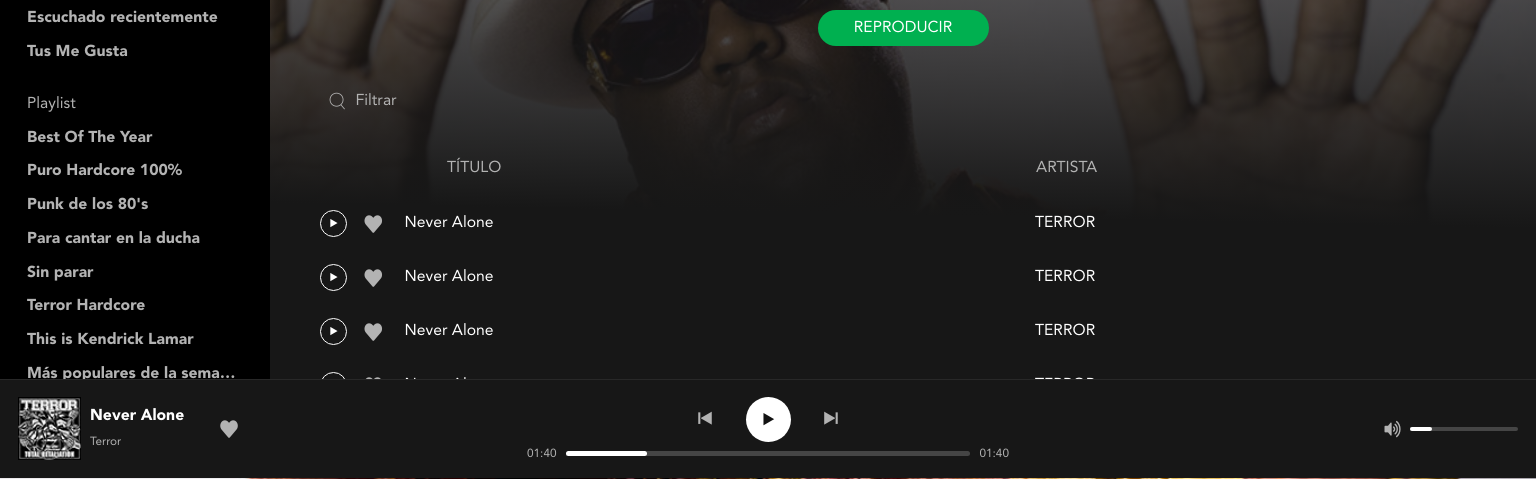
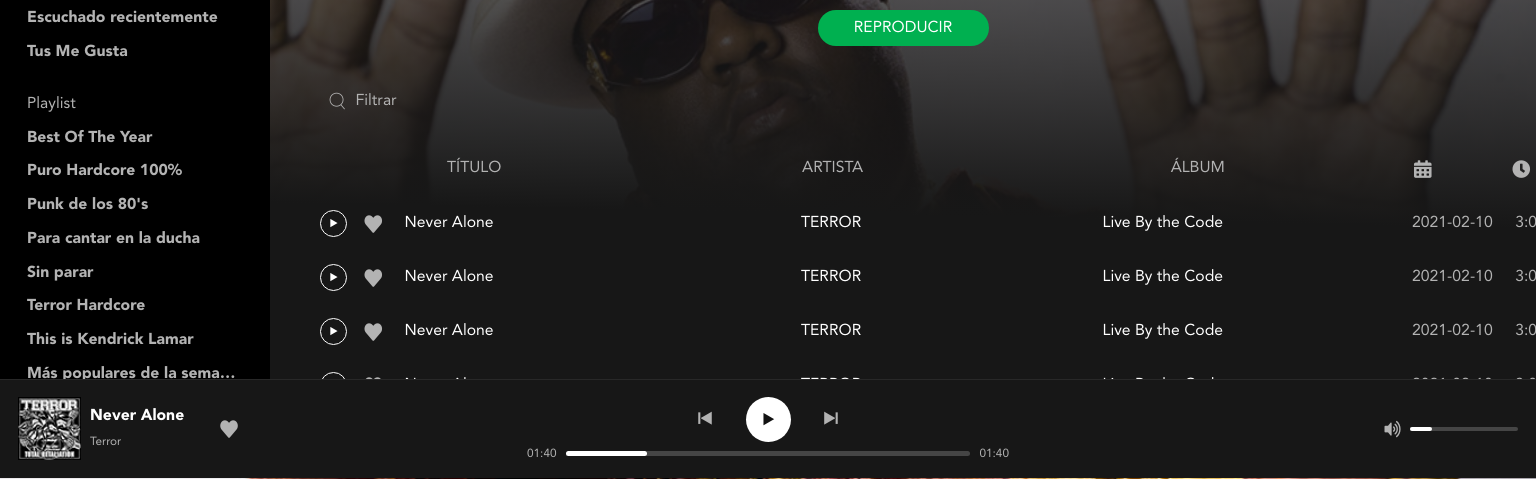
Before and after one commit to manueldose/spotifu-flex, a plain HTML site: page 2-1-Mansion.html in a window 1536 px wide. Shown: the part 322-801 px from the top of the page. Drawn offline with Linux system fonts and the light colour scheme; files whose address does not match are found by name.

Commit message:
updated-css

```diff
--- a/css/playlist-list-one.css
+++ b/css/playlist-list-one.css
@@ -95,28 +95,3 @@
     margin-inline-end: 25rem;
   }
 }
-
-@media screen and (min-width: 768px) {
-  .playlistList-container-mid {
-    gap: 5rem;
-  }
-}
-
-
-@media screen and (min-width: 1440px) {
-  .playlistList-container-mid {
-    gap:7rem;
-  }
-}
-
-@media screen and (min-width: 1445px) {
-  .playlistList-container-mid {
-    gap: 23rem;
-  }
-}
-
-@media screen and (min-width: 2560px) {
-  .playlistList-container-mid {
-    gap: 23rem;
-  }
-}
--- a/css/playlist-list-two.css
+++ b/css/playlist-list-two.css
@@ -89,24 +89,31 @@
   }
 }
 
+
 @media screen and (min-width: 768px) {
   .playlistList-container-mid {
-    gap: 5rem;
+    gap: 6rem;
   }
 }
 
+@media screen and (min-width: 1024px) {
+  .playlistList-container-mid {
+    gap: 8rem;
+  }
+}
 
 @media screen and (min-width: 1440px) {
   .playlistList-container-mid {
-    gap:7rem;
+    gap: 10rem;
   }
 }
 
-@media screen and (min-width: 1445px) {
+@media screen and (min-width: 1603px) {
   .playlistList-container-mid {
-    gap: 23rem;
+    gap: 20rem;
   }
 }
+
 
 @media screen and (min-width: 2560px) {
   .playlistList-container-mid {
```
